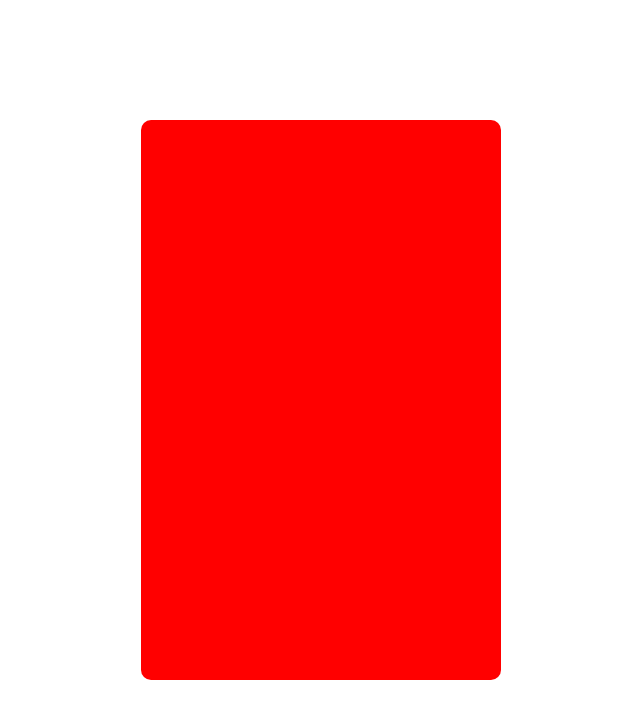
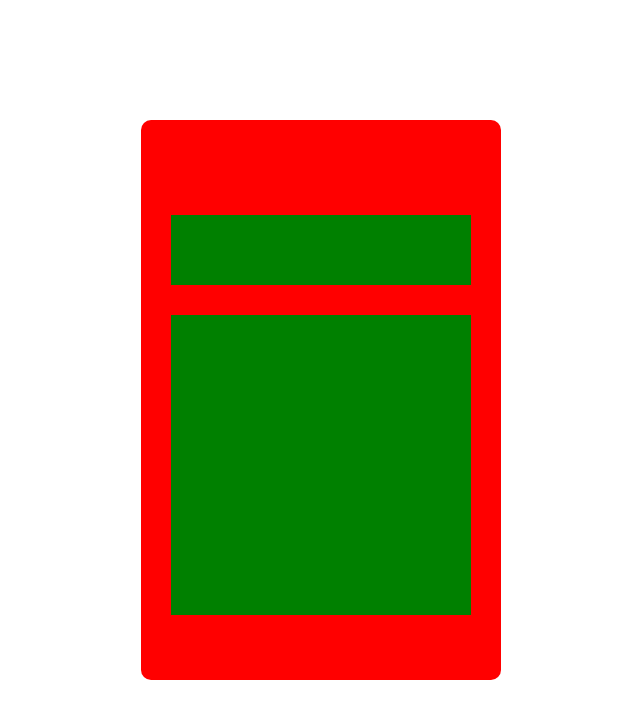
Before and after one commit to jorisbertier/CalculadorApp, a React (Create React App) app: page / in a window 1280 px wide. Shown: the top 718 px of the page, without its empty margins (319-959 px from the left). Built offline with nearby package versions, Linux system fonts and the light colour scheme.

Commit message:
creation element

```diff
--- a/src/components/App.js
+++ b/src/components/App.js
@@ -3,9 +3,11 @@ import Wrapper from './Wrapper';
 
 function App() {
   return (
+    <div>
     <Wrapper>
+    </Wrapper>
+      </div>
 
-    </Wrapper>
   );
 }
 
--- a/src/components/Button.js
+++ b/src/components/Button.js
@@ -0,0 +1,8 @@
+import '../styles/Button.css'
+
+function Button() {
+    console.log('vutton')
+    return <div className='button'></div>
+}
+
+export default Button;
--- a/src/components/ButtonBox.js
+++ b/src/components/ButtonBox.js
@@ -0,0 +1,9 @@
+import '../styles/ButtonBox.css'
+
+function ButtonBox() {
+    return <div className="buttonBox">
+
+    </div>
+}
+
+export default ButtonBox
--- a/src/components/Screen.js
+++ b/src/components/Screen.js
@@ -0,0 +1,7 @@
+import '../styles/Screen.css'
+
+function Screen() {
+    return <div className="screen"></div>
+}
+
+export default Screen
--- a/src/components/Wrapper.js
+++ b/src/components/Wrapper.js
@@ -1,9 +1,17 @@
 import '../styles/wrapper.css'
+import Screen from './Screen';
+import ButtonBox from './ButtonBox';
+import Button from './Button';
 
-function Wrapper() {
-    return <div className='wrapper'>
-
+const Wrapper = () => {
+    return (<div className='wrapper'>
+        <Screen />
+        <ButtonBox>
+            <div className="test">
+            <Button></Button>
+            </div>
+        </ButtonBox>
     </div>
-}
+)}
 
 export default Wrapper
--- /dev/null
+++ b/src/styles/Button.css
@@ -0,0 +1,5 @@
+.button {
+    background-color: blue;
+    height: 50px;
+    width: 50px;
+}
--- /dev/null
+++ b/src/styles/ButtonBox.css
@@ -0,0 +1,6 @@
+.buttonBox {
+    margin-top: 30px;
+    background-color: green;
+    width: 300px;
+    height: 300px;
+}
--- /dev/null
+++ b/src/styles/Screen.css
@@ -0,0 +1,6 @@
+.screen {
+    margin-top: 30px;
+    background-color: green;
+    width: 300px;
+    height: 70px;
+}
--- a/src/styles/wrapper.css
+++ b/src/styles/wrapper.css
@@ -4,4 +4,8 @@
     height: 540px;
     padding: 10px;
     border-radius: 10px;
+    display: flex;
+    justify-content: center;
+    flex-direction: column;
+    align-items: center;
 }
```
